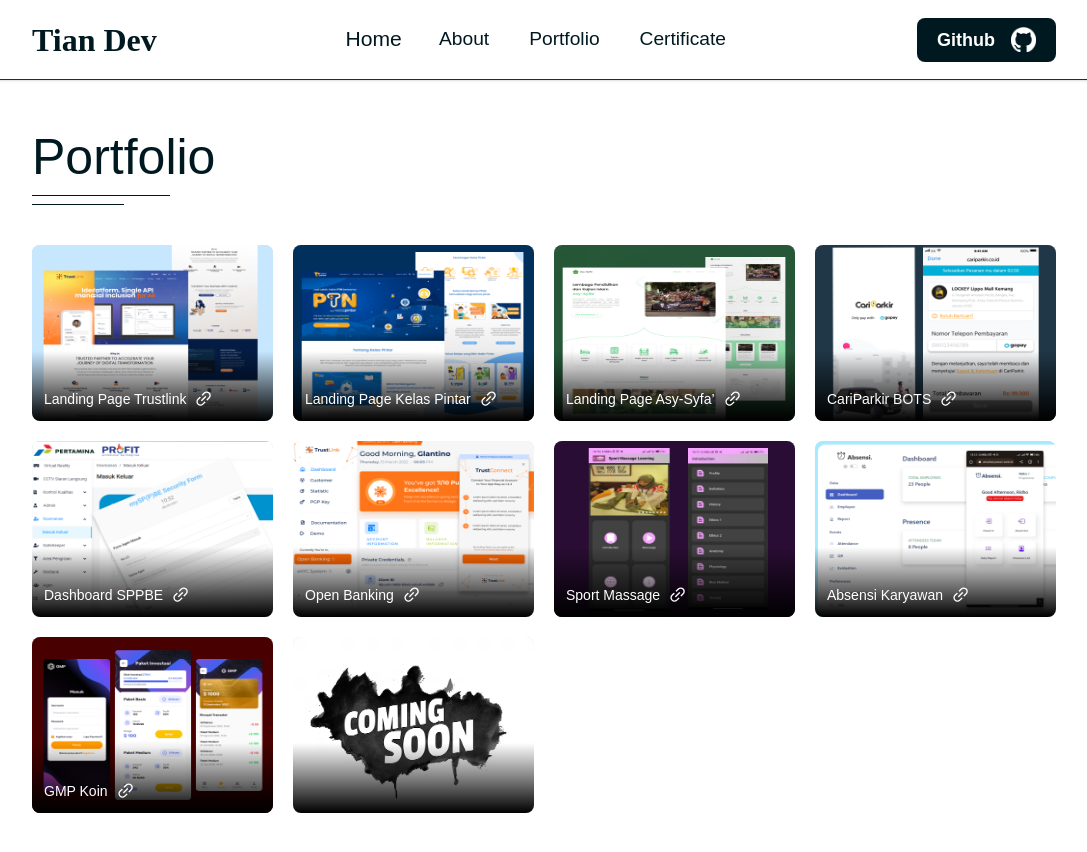
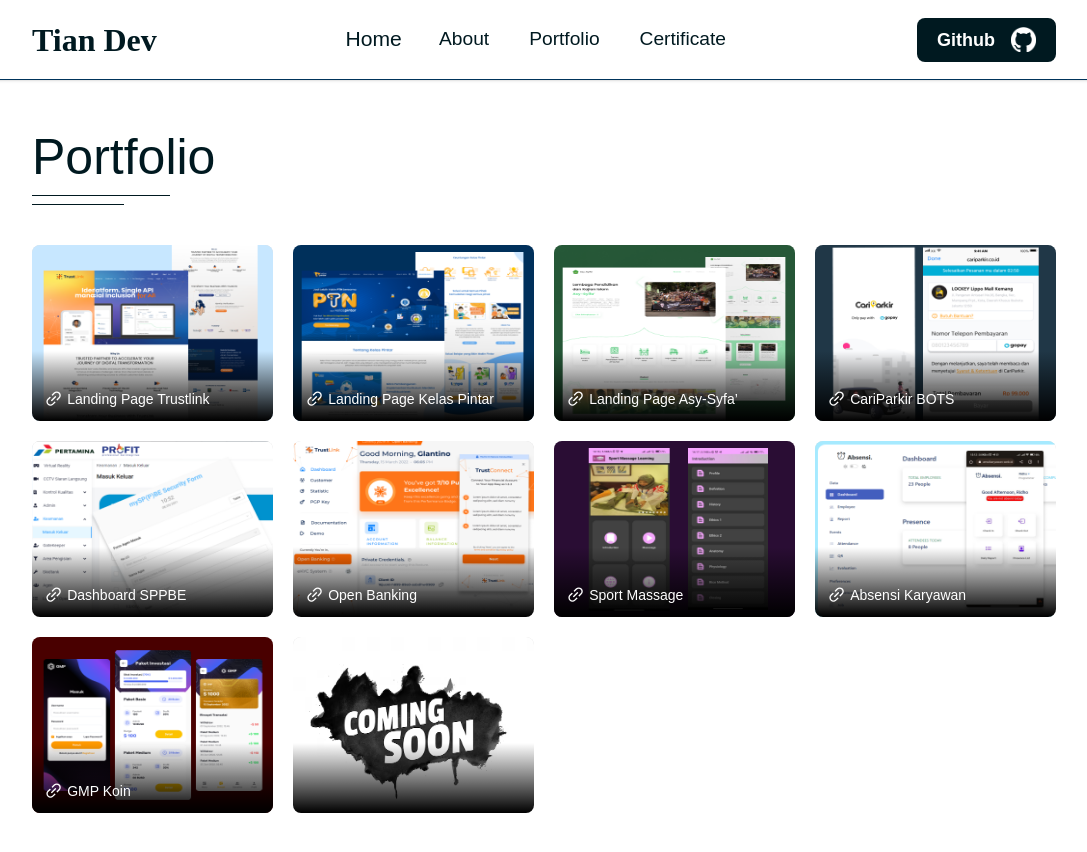
Before and after one commit to dystianen/portofolio-frontend, a Next.js app: page /portfolio in a window 1280 px wide. Shown: the whole page, without its empty margins (96-1183 px from the left). Built offline with nearby package versions, Linux system fonts and the light colour scheme.

Commit message:
change position icon

```diff
--- a/pages/portfolio/index.tsx
+++ b/pages/portfolio/index.tsx
@@ -12,9 +12,9 @@
           <a key={index} href={it.href} target='_blank' rel='noreferrer' className='relative grid place-items-center rounded-lg bg-grey hover:shadow-2xl'>
             <img className='h-60 md:h-44 w-full rounded-lg' src={it.img} alt={'thumbnail'} />
             <div className='h-2/5 w-full flex items-end p-3 absolute bottom-0 rounded-b-lg bg-gradient-to-t from-black to-transparent'>
-              <div className='flex flex-row gap-2'>
+              <div className='flex flex-row gap-1'>
+                <AiOutlineLink className='text-white'/>
                 <h1 className='text-white text-sm'>{it.title}</h1>
-                <AiOutlineLink className='text-white'/>
               </div>
             </div>
           </a>
```
